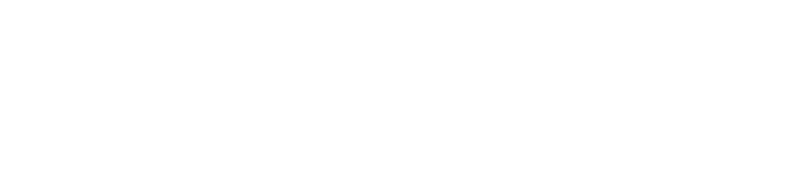
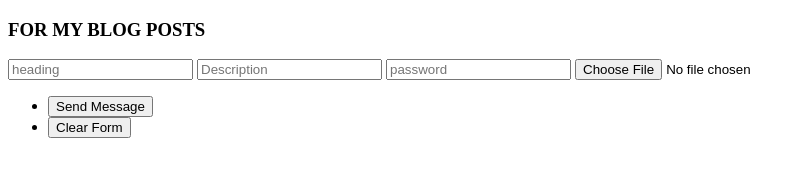
Before and after one commit to Kigozi-14/Kigozi-14.github.io, a plain HTML site: page posting.html in a window 1280 px wide. Shown: the whole page, without its empty margins (0-805 px from the left). Drawn offline with Linux system fonts and the light colour scheme.

Commit message:
editing the posting and deleting

```diff
--- a/posting.html
+++ b/posting.html
@@ -6,7 +6,16 @@
     <title>post_page</title>
 </head>
 <body>
-    <form action="">
+    <form method="POST" action="/submit" enctype="multipart/form-data">
+        <label><h3>FOR MY BLOG POSTS</h3></label>
+        <input type="text" name="heading" placeholder='heading' />
+        <input type="text" name="description" placeholder="Description" />
+        <input type="text" name="password" placeholder="password" />
+        <input type="file" name="image_file" placeholder="Upload Image Here"/>
+        <ul class="actions">
+            <li><input type="submit" value="Send Message" /></li>
+            <li><input type="reset" value="Clear Form" class="alt" /></li>
+        </ul>
     </form>
 </body>
 </html>
```
Also changed, not shown: deleting.html (+9 -0 lines).
